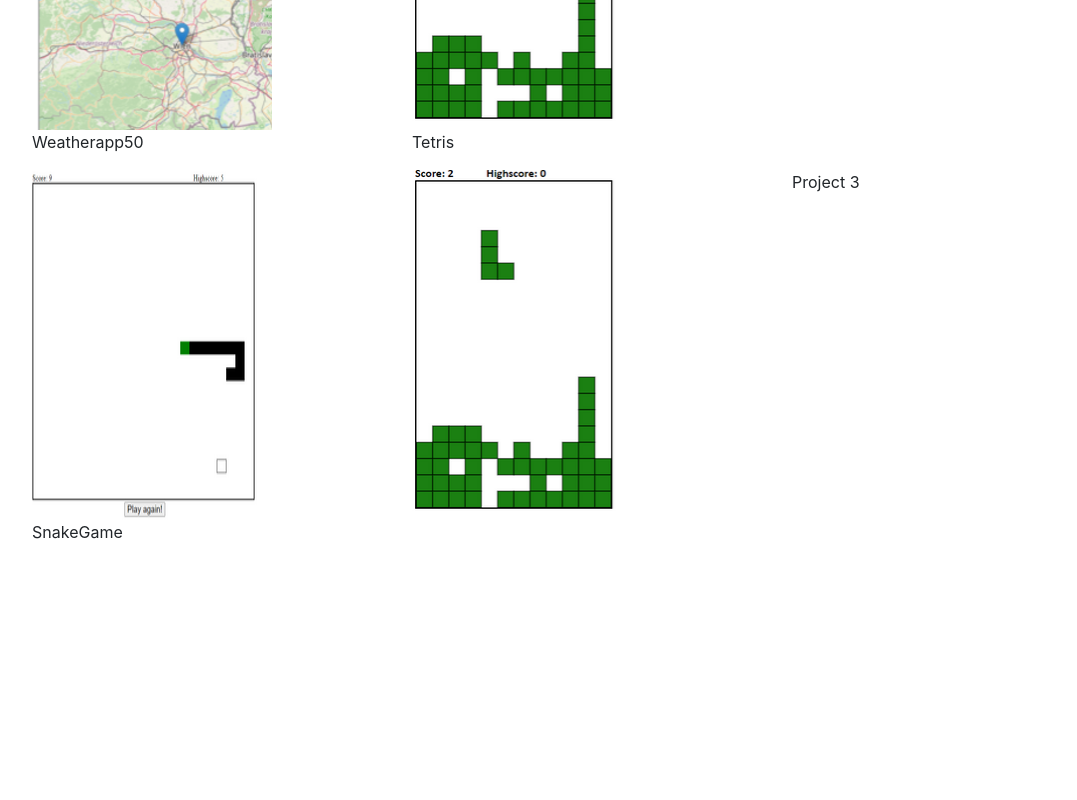
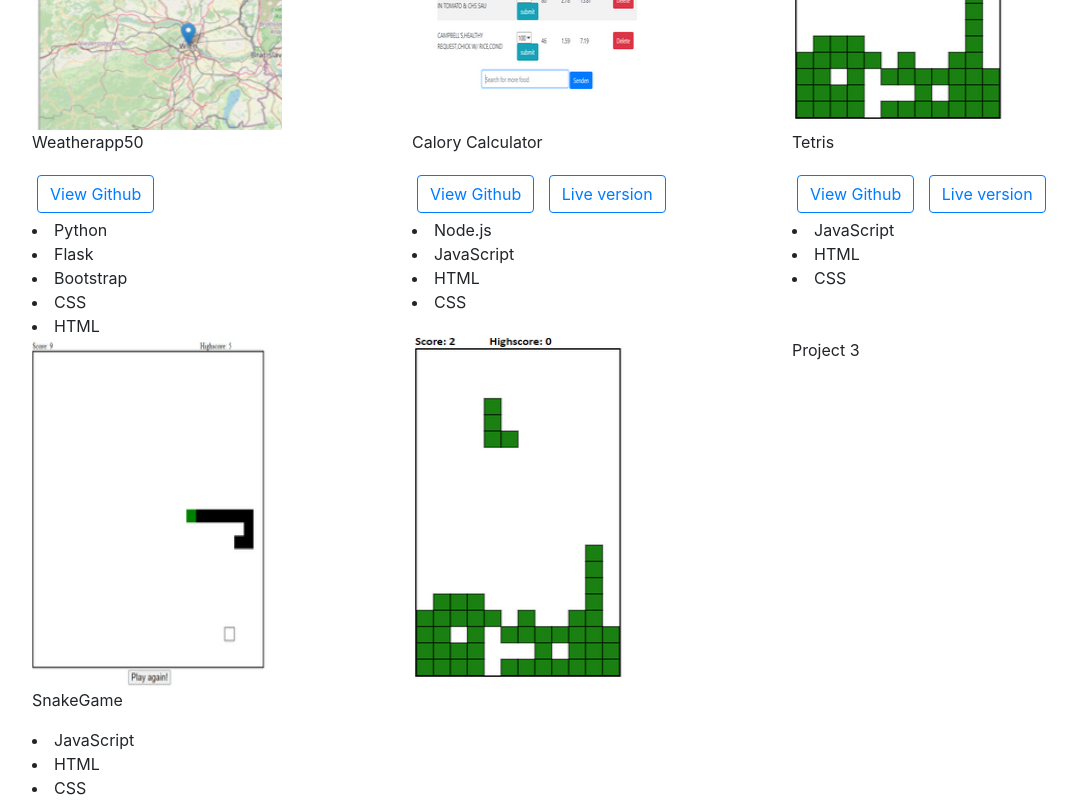
Before and after one commit to DavidKitz/Portfolio, a plain HTML site: page index.html in a window 1280 px wide. Shown: the part 1033-1833 px from the top of the page, without its empty margins (53-1130 px from the left). Before the commit the page ends 1593 px from the top, so only its background shows below. Drawn offline with nearby package versions, Linux system fonts and the light colour scheme; a web font is replaced by a local one.

Commit message:
added more projects

```diff
--- a/css/style.css
+++ b/css/style.css
@@ -40,9 +40,13 @@
 }
 img{
   height: 350px;
-  width: 240px;
+  width: 250px;
 }
 .container
 {
   width: 100%;
 }
+#cardLink
+{
+  margin: 5px;
+}
--- a/index.html
+++ b/index.html
@@ -58,23 +58,47 @@
           <img src="static/Weatherapp50.PNG">
           <div>
             <p>Weatherapp50</p>
+            <a id="cardLink" href="https://github.com/DavidKitz/Weatherapp50" class="btn btn-outline-primary">View Github</a>
+            <li>Python</li>
+            <li>Flask</li>
+            <li>Bootstrap</li>
+            <li>CSS</li>
+            <li>HTML</li>
           </div>
+        </div>
+        <div class="col-sm">
+
+          <img src="static/Calory.png">
+          <p>Calory Calculator</p>
+          <a id="cardLink" href="https://github.com/DavidKitz/Tetris" class="btn btn-outline-primary">View Github</a>
+          <a id="cardLink" href="https://davidkitz.github.io/Tetris/" class="btn btn-outline-primary">Live version</a>
+        <li>Node.js</li>
+        <li>JavaScript</li>
+        <li>HTML</li>
+        <li>CSS</li>
         </div>
         <div class="col-sm">
 
           <img src="static/tetris.png">
           <p>Tetris</p>
+          <a id="cardLink" href="https://github.com/DavidKitz/Tetris" class="btn btn-outline-primary">View Github</a>
+          <a id="cardLink" href="https://davidkitz.github.io/Tetris/" class="btn btn-outline-primary">Live version</a>
+        <li>JavaScript</li>
+        <li>HTML</li>
+        <li>CSS</li>
         </div>
-        <div class="col-sm">
-          Project 3
         </div>
       </div>
+    <div class="container">
       <div class="row">
         <div class="col-sm">
 
           <img src="static/snake.png">
           <div>
             <p>SnakeGame</p>
+            <li>JavaScript</li>
+            <li>HTML</li>
+            <li>CSS</li>
           </div>
         </div>
         <div class="col-sm">
@@ -85,7 +109,7 @@
           Project 3
         </div>
       </div>
-
+    </div>
 
 </body>
 </html>
```
Also changed, not shown: static/23.png (deleted), static/56.png (deleted), static/Calory.png (added).
